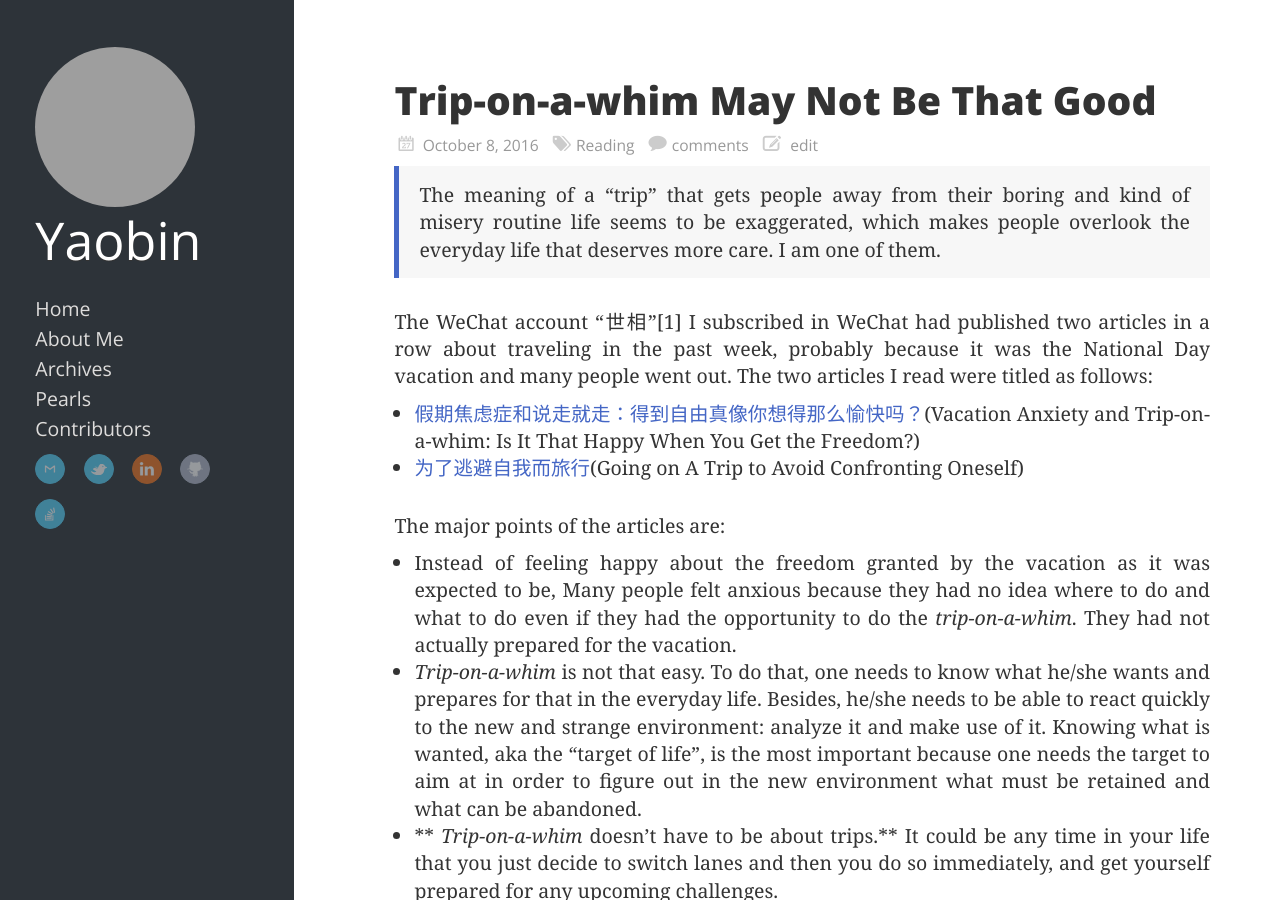
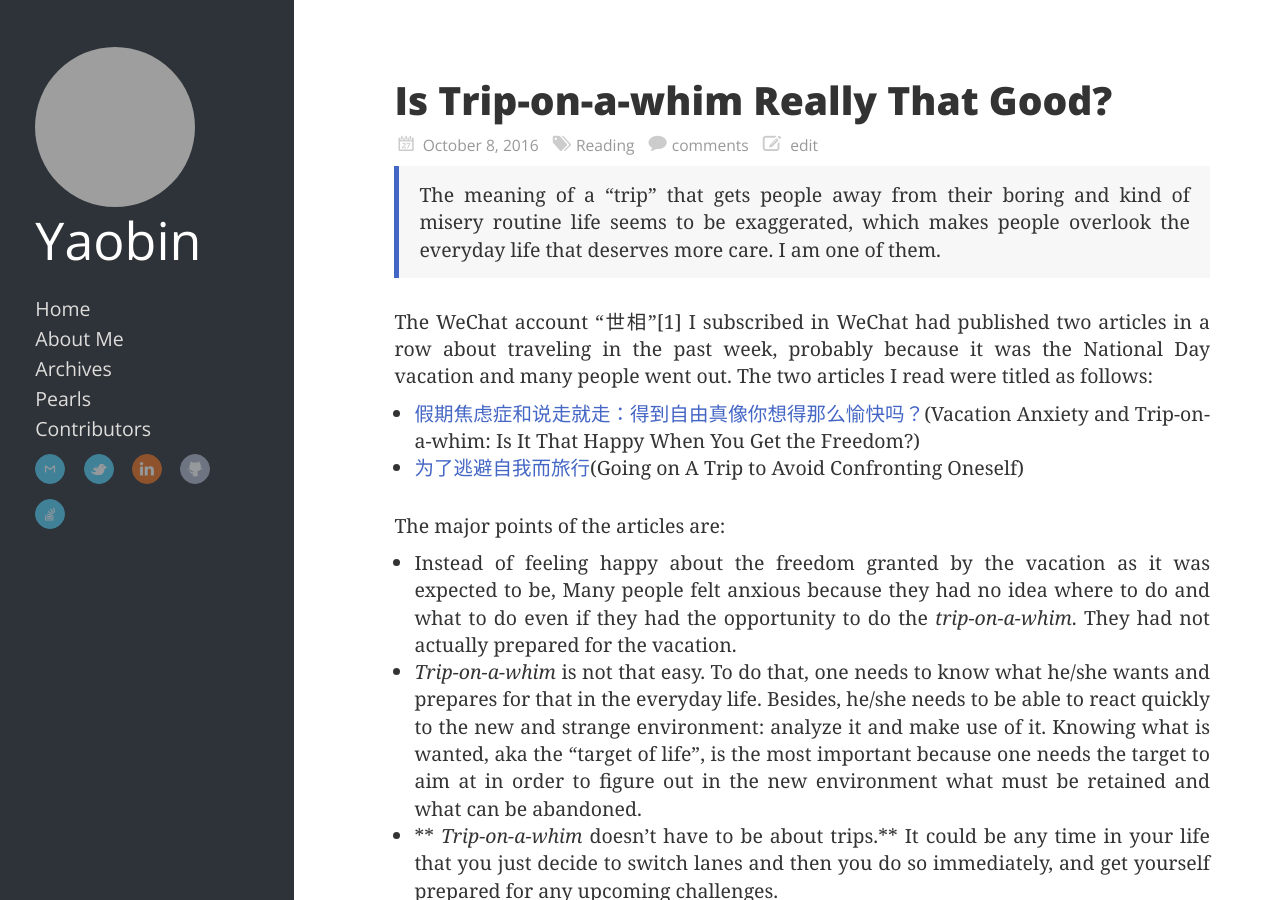
Before and after one commit to Tianhao25/yaobinwen.github.io, a Jekyll site: the page built from _posts/2016/2016-10-08-Trip-on-a-whim.md, in a window 1280 px wide and 900 px high. Built offline with Jekyll 4.4.1, drawn with Linux system fonts in a browser that asks for light colours; nearby versions of some CDN libraries; comment, search, counter and statistics services are not loaded; grey boxes are pictures that could not be loaded.

Commit message:
Update title.

```diff
--- a/_posts/2016/2016-10-08-Trip-on-a-whim.md
+++ b/_posts/2016/2016-10-08-Trip-on-a-whim.md
@@ -1,6 +1,6 @@
 ---
 layout: post
-title: Trip-on-a-whim May Not Be That Good
+title: Is Trip-on-a-whim Really That Good?
 date: 2016-10-08
 comments: true
 category: [Reading]
```
